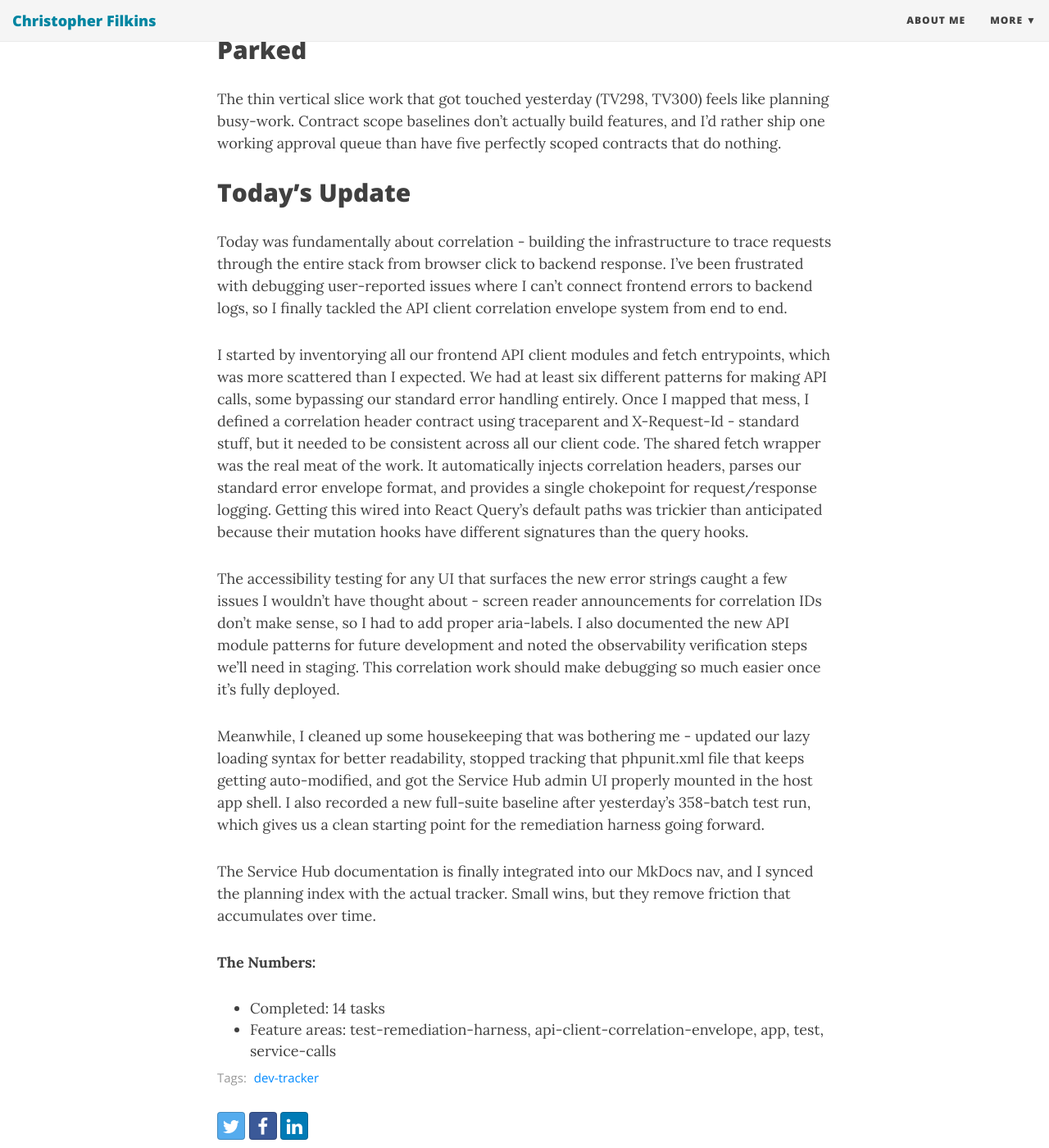
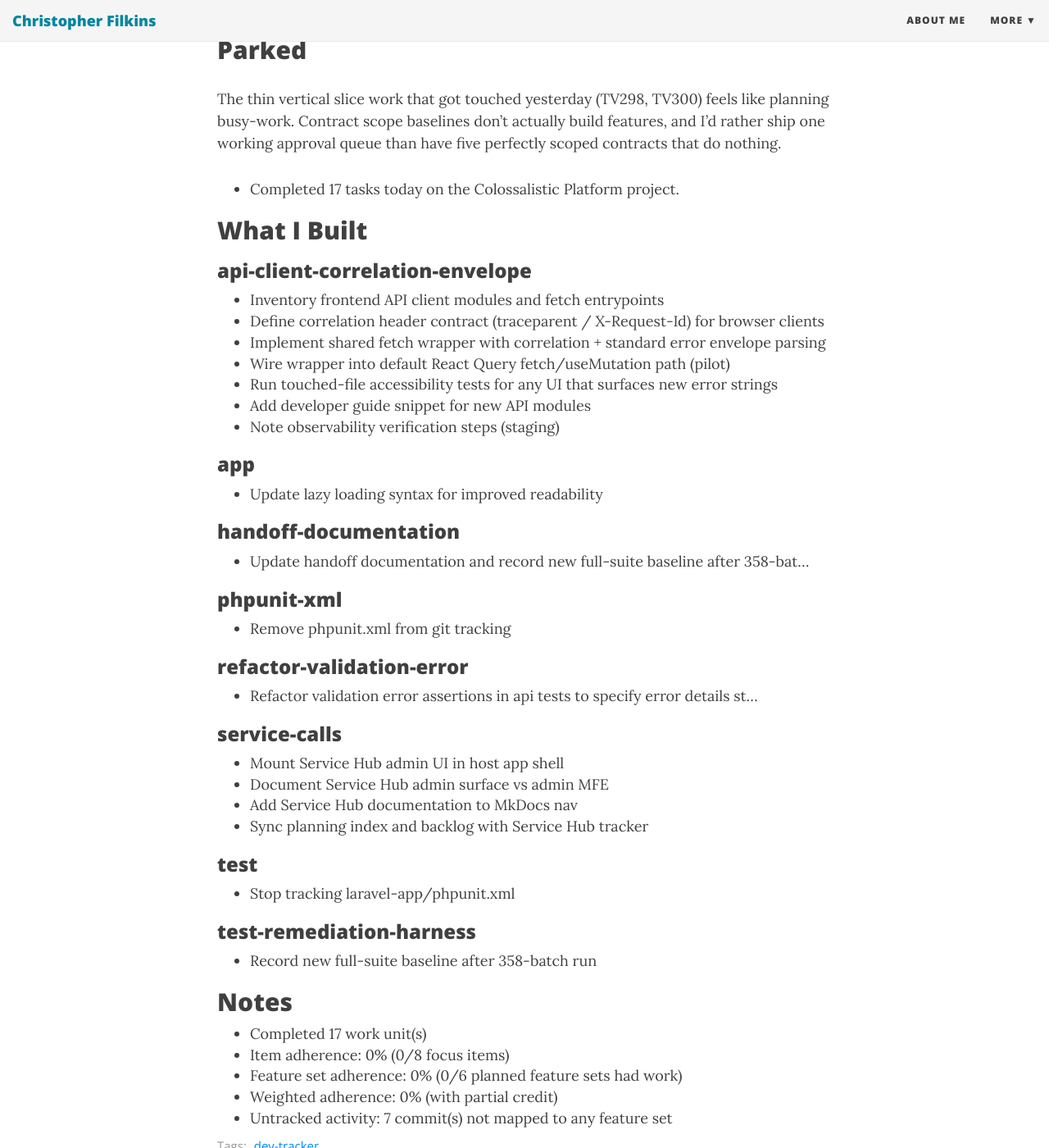
Before and after one commit to filchyboy/filchyboy.github.io, a Jekyll site: the page built from _posts/2026-04-06-daily-dev-log.md, in a window 1280 px wide and 1400 px high, scrolled down 1445 px. Shown: the whole window at 82% size. Built offline with Jekyll 4.4.1, drawn with Linux system fonts in a browser that asks for light colours; nearby versions of some CDN libraries.

Commit message:
Update build-in-public update: Daily Development Update

```diff
--- a/_posts/2026-04-06-daily-dev-log.md
+++ b/_posts/2026-04-06-daily-dev-log.md
@@ -39,31 +39,60 @@ The thin vertical slice work that got touched yesterday (TV298, TV300) feels lik
 <!-- SECTION: DAILY-PLAN END -->
 
 <!-- SECTION: ACCOMPLISHED START -->
-<!-- accomplished-generated: 2026-04-07T02:07:52.780445+00:00 -->
-<!-- accomplished-updated: 2026-04-07T02:07:52.780445+00:00 -->
+<!-- accomplished-generated: 2026-04-07T13:14:59.585400+00:00 -->
+<!-- accomplished-updated: 2026-04-07T13:14:59.585400+00:00 -->
 
-## Today's Update
+* Completed 17 tasks today on the Colossalistic Platform project.
 
-Today was fundamentally about correlation - building the infrastructure to trace requests through the entire stack from browser click to backend response. I've been frustrated with debugging user-reported issues where I can't connect frontend errors to backend logs, so I finally tackled the API client correlation envelope system from end to end.
+## What I Built
 
-I started by inventorying all our frontend API client modules and fetch entrypoints, which was more scattered than I expected. We had at least six different patterns for making API calls, some bypassing our standard error handling entirely. Once I mapped that mess, I defined a correlation header contract using traceparent and X-Request-Id - standard stuff, but it needed to be consistent across all our client code. The shared fetch wrapper was the real meat of the work. It automatically injects correlation headers, parses our standard error envelope format, and provides a single chokepoint for request/response logging. Getting this wired into React Query's default paths was trickier than anticipated because their mutation hooks have different signatures than the query hooks.
+### api-client-correlation-envelope
+* Inventory frontend API client modules and fetch entrypoints
+* Define correlation header contract (traceparent / X-Request-Id) for browser clients
+* Implement shared fetch wrapper with correlation + standard error envelope parsing
+* Wire wrapper into default React Query fetch/useMutation path (pilot)
+* Run touched-file accessibility tests for any UI that surfaces new error strings
+* Add developer guide snippet for new API modules
+* Note observability verification steps (staging)
 
-The accessibility testing for any UI that surfaces the new error strings caught a few issues I wouldn't have thought about - screen reader announcements for correlation IDs don't make sense, so I had to add proper aria-labels. I also documented the new API module patterns for future development and noted the observability verification steps we'll need in staging. This correlation work should make debugging so much easier once it's fully deployed.
+### app
+* Update lazy loading syntax for improved readability
 
-Meanwhile, I cleaned up some housekeeping that was bothering me - updated our lazy loading syntax for better readability, stopped tracking that phpunit.xml file that keeps getting auto-modified, and got the Service Hub admin UI properly mounted in the host app shell. I also recorded a new full-suite baseline after yesterday's 358-batch test run, which gives us a clean starting point for the remediation harness going forward.
+### handoff-documentation
+* Update handoff documentation and record new full-suite baseline after 358-bat...
 
-The Service Hub documentation is finally integrated into our MkDocs nav, and I synced the planning index with the actual tracker. Small wins, but they remove friction that accumulates over time.
+### phpunit-xml
+* Remove phpunit.xml from git tracking
 
-**The Numbers:**
-- Completed: 14 tasks
-- Feature areas: test-remediation-harness, api-client-correlation-envelope, app, test, service-calls
+### refactor-validation-error
+* Refactor validation error assertions in api tests to specify error details st...
+
+### service-calls
+* Mount Service Hub admin UI in host app shell
+* Document Service Hub admin surface vs admin MFE
+* Add Service Hub documentation to MkDocs nav
+* Sync planning index and backlog with Service Hub tracker
+
+### test
+* Stop tracking laravel-app/phpunit.xml
+
+### test-remediation-harness
+* Record new full-suite baseline after 358-batch run
+
+## Notes
+
+* Completed 17 work unit(s)
+* Item adherence: 0% (0/8 focus items)
+* Feature set adherence: 0% (0/6 planned feature sets had work)
+* Weighted adherence: 0% (with partial credit)
+* Untracked activity: 7 commit(s) not mapped to any feature set
 
 
-<!-- Generated by dev-tracker publish_to_jekyll.py (AI mode) -->
+<!-- Generated by dev-tracker publish_to_jekyll.py -->
 <!-- accomplished-date: 2026-04-06 -->
-<!-- unit-ids: refresh-full-suite-baseline-2026-04-05,acc-inventory-api-modules,acc-correlation-contract,acc-shared-fetch-wrapper,acc-react-query-integration,acc-a11y-touched-files,acc-docs-developer-guide,acc-rollout-metrics-note,app-lazy-loading-syntax-improved-readability,test-stop-tracking-laravel-app-phpunit-xml,svc-fe-14-admin-app-shell-route,svc-fe-15-admin-mfe-parity-or-waiver,svc-doc-05-mkdocs-service-hub-nav,svc-plan-01-governance-sync -->
+<!-- unit-ids: refresh-full-suite-baseline-2026-04-05,acc-inventory-api-modules,acc-correlation-contract,acc-shared-fetch-wrapper,acc-react-query-integration,acc-a11y-touched-files,acc-docs-developer-guide,acc-rollout-metrics-note,app-lazy-loading-syntax-improved-readability,test-stop-tracking-laravel-app-phpunit-xml,svc-fe-14-admin-app-shell-route,svc-fe-15-admin-mfe-parity-or-waiver,svc-doc-05-mkdocs-service-hub-nav,svc-plan-01-governance-sync,handoff-documentation-handoff-documentation-record-new-full-suite,refactor-validation-error-refactor-validation-error-assertions-api,phpunit-xml-remove-phpunit-xml-from-git-tracking -->
 
-<!-- accomplished-unit-ids: acc-a11y-touched-files,acc-correlation-contract,acc-docs-developer-guide,acc-inventory-api-modules,acc-react-query-integration,acc-rollout-metrics-note,acc-shared-fetch-wrapper,app-lazy-loading-syntax-improved-readability,refresh-full-suite-baseline-2026-04-05,svc-doc-05-mkdocs-service-hub-nav,svc-fe-14-admin-app-shell-route,svc-fe-15-admin-mfe-parity-or-waiver,svc-plan-01-governance-sync,test-stop-tracking-laravel-app-phpunit-xml -->
+<!-- accomplished-unit-ids: acc-a11y-touched-files,acc-correlation-contract,acc-docs-developer-guide,acc-inventory-api-modules,acc-react-query-integration,acc-rollout-metrics-note,acc-shared-fetch-wrapper,app-lazy-loading-syntax-improved-readability,handoff-documentation-handoff-documentation-record-new-full-suite,phpunit-xml-remove-phpunit-xml-from-git-tracking,refactor-validation-error-refactor-validation-error-assertions-api,refresh-full-suite-baseline-2026-04-05,svc-doc-05-mkdocs-service-hub-nav,svc-fe-14-admin-app-shell-route,svc-fe-15-admin-mfe-parity-or-waiver,svc-plan-01-governance-sync,test-stop-tracking-laravel-app-phpunit-xml -->
 <!-- SECTION: ACCOMPLISHED END -->
 
 <!-- Generated by dev-tracker publish_to_jekyll.py -->
```
